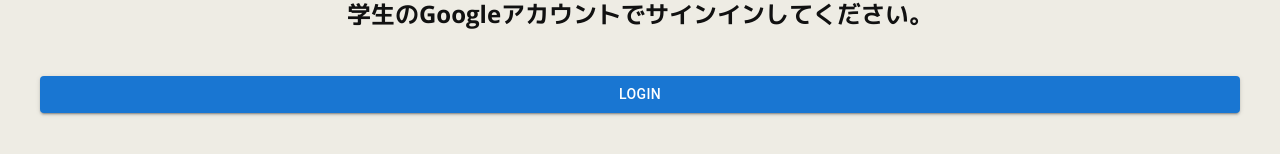
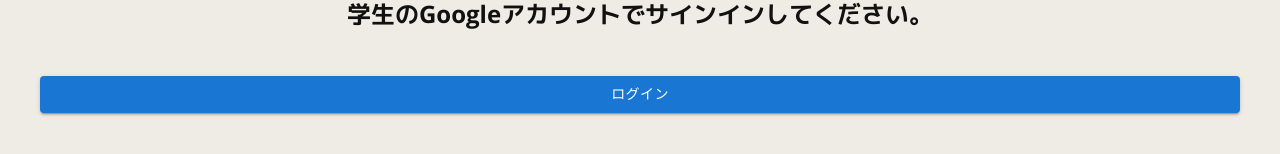
Before and after one commit to charokoukuu/mobile-order, a React (Create React App) app: page /register in a window 1280 px wide. Shown: the part 228-382 px from the top of the page. Built offline with nearby package versions, Linux system fonts and the light colour scheme; no server answers.

Commit message:
login -> ログインに変更

```diff
--- a/src/Register.tsx
+++ b/src/Register.tsx
@@ -124,7 +124,7 @@
                 sx={{ mt: 3, mb: 2 }}
                 onClick={LoginPopup}
               >
-                Login
+                ログイン
               </Button>
             </>
           )}
```
